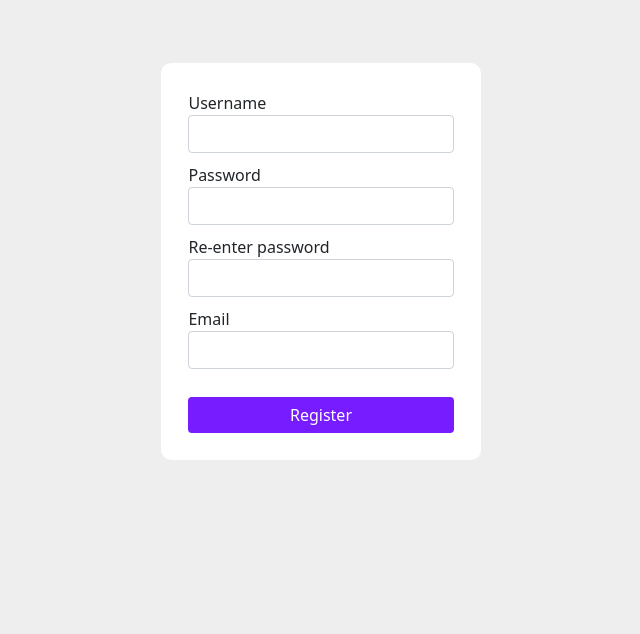
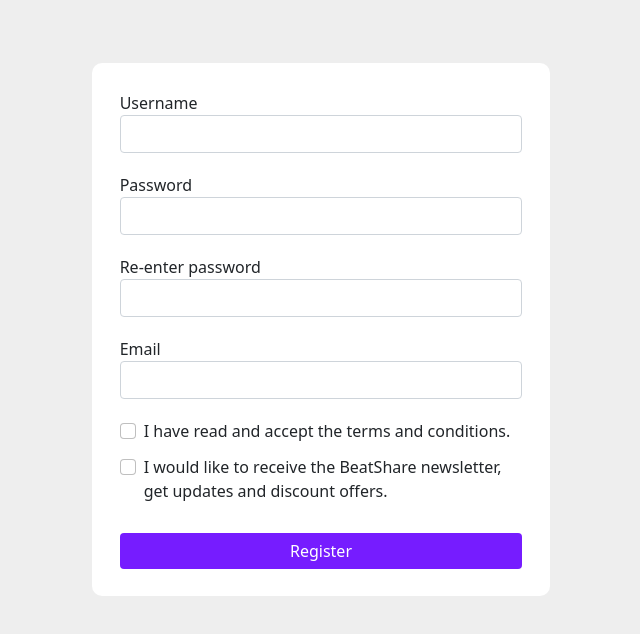
Before and after one commit to mezmeri/BeatShare, a website: page resources/pages/register.html in a window 1280 px wide. Shown: the part 122-756 px from the top of the page, without its empty margins (319-959 px from the left). Drawn offline with nearby package versions, Linux system fonts and the light colour scheme.

Commit message:
checkboxes

```diff
--- a/resources/pages/css/register.css
+++ b/resources/pages/css/register.css
@@ -1,6 +1,10 @@
 .form-label {
     display: block;
     margin: auto;
+    margin-bottom: 20px;
+}
+
+.form-check-label {
     margin-bottom: 10px;
 }
 
@@ -9,7 +13,9 @@
     margin: auto;
     padding: 3ch;
     border-radius: 10px;
-    width: 25%;
+    width: 50ch;
+    max-width: 50%;
+    min-width: 25%;
 }
 
 #header {
@@ -19,7 +25,7 @@
     margin-bottom: 3ch;
 }
 
-#register-account {
+#register-account-button {
     margin: auto;
     width: 100%;
     margin-top: 2ch;
--- a/resources/pages/js/register.js
+++ b/resources/pages/js/register.js
@@ -1,10 +1,12 @@
 
 
 const form = document.getElementById('registerForm');
+const registerAccountButton = document.getElementById('register-account-button');
 let errorDiv = null;
 let successDiv = null;
 form.addEventListener('submit', async (event) => {
     event.preventDefault();
+    registerAccountButton.disable;
 
     if (errorDiv) {
         errorDiv.remove();
--- a/resources/pages/register.html
+++ b/resources/pages/register.html
@@ -24,7 +24,7 @@
                     aria-labelledby="passwordHelpBlock" required>
             </label>
 
-            <label for="reenter-password" class="form-label">Re-enter password
+            <label for="reenter_password" class="form-label">Re-enter password
                 <input type="password" name="reenter_password" id="reenter_password" class="form-control"
                     aria-labelledby="passwordHelpBlock" required>
             </label>
@@ -32,7 +32,22 @@
             <label for="email" class="form-label"> Email
                 <input type="email" name="email" id="email" class="form-control" required>
             </label>
-            <button type="submit" class="btn btn-primary" id="register-account">Register</button>
+
+            <div class="form-check">
+                <input class="form-check-input" type="checkbox" value="" id="terms-and-conditions-checkbox" required>
+                <label class="form-check-label" for="terms-and-conditions-checkbox">
+                    I have read and accept the terms and conditions.
+                </label>
+            </div>
+
+            <div class="form-check">
+                <input class="form-check-input" type="checkbox" value="" id="newsletter-checkbox">
+                <label class="form-check-label" for="newsletter-checkbox">
+                    I would like to receive the BeatShare newsletter, get updates and discount offers.
+                </label>
+            </div>
+
+            <button type="submit" class="btn btn-primary" id="register-account-button">Register</button>
         </form>
     </div>
 </body>
```
